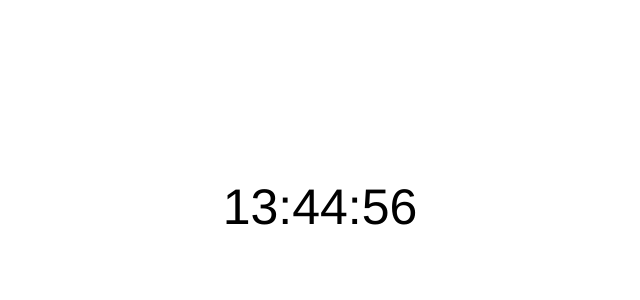
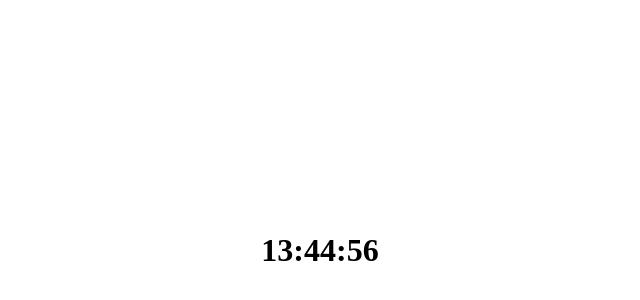
Before and after one commit to shibinbevin/clock, a plain HTML site: page index.html in a window 1280 px wide. Shown: the part 150-450 px from the top of the page, without its empty margins (320-960 px from the left). Drawn offline with Linux system fonts and the light colour scheme.

Commit message:
added body - margin: 0; set height and width for .clock

```diff
--- a/style.css
+++ b/style.css
@@ -1,9 +1,14 @@
+body {
+    margin: 0;
+}
 .clock{
+    height: 100dvh;
+    width: 100dvw;
     display: flex;
     justify-content: center;
     align-items: center;
 }
 .time{
-    font: 50px helvetica;
-    margin-top: 40vh;
+    font: 50px, "Helvetica", sans-serif;
+    margin: 0;
 }
```
